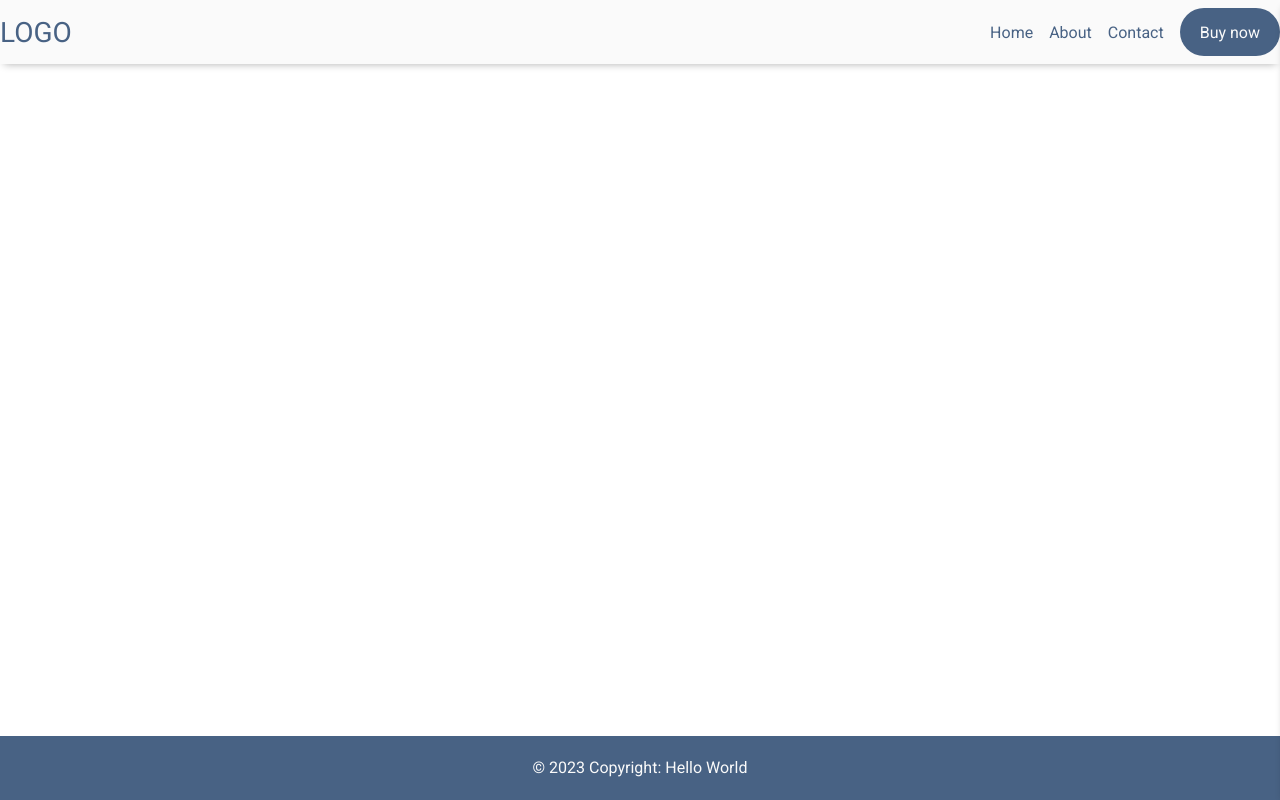
After one commit to GustavoDias7/netdelivery, a Django app: template src/templates/bases/base.html in a window 1280 px wide. The commit adds this page. Run offline with Django 5.2, Linux system fonts and the light colour scheme; the template is opened without the code that fills it, so the values that code supplies are empty; style sheets or scripts are compiled from the project's sources; some web fonts are replaced.

Commit message:
Add html templates

```diff
--- /dev/null
+++ b/src/templates/bases/base.html
@@ -0,0 +1,32 @@
+{% load static %}
+
+<!DOCTYPE html>
+<html lang="en">
+<head>
+    <meta charset="UTF-8">
+    <meta name="viewport" content="width=device-width, initial-scale=1.0">
+    <link rel="shortcut icon" href="{% static 'img/favicon.ico' %}">
+    <title>
+        Delivery | {% block title %}Default title{% endblock %}
+    </title>
+    {% block css %}
+        <link href="{% static 'css/pages/main.css' %}?{% now "U" %}" rel="stylesheet">
+    {% endblock %}
+</head>
+<body>
+    <div class="app{% block app_section %}{% endblock %}" id="app">
+        {% include "layouts/header/secondary.html" %}
+        {% include "layouts/menu.html" %}
+
+        {% block content %}{% endblock %}
+
+        {% include "layouts/footer.html" %}
+
+        {% include "components/modals/logout.html" %}
+        {% block modals %}{% endblock %}
+    </div>
+    {% block js %}
+        <script src="{% static "js/pages/main.js" %}?{% now "U" %}"></script>
+    {% endblock %}
+</body>
+</html>
--- /dev/null
+++ b/src/templates/components/modals/logout.html
@@ -0,0 +1,10 @@
+<div class="modal primary" :class="{active: modal.logout}">
+  <div class="modal-content">
+    <button class="close" @click="closeLogout"></button>
+    <div>
+      <h2>Sair</h2>
+      <p>Você deseja sair da sua conta?</p>
+      <a href="/logout" class="gn-button pm-button center">Confirmar</a>
+    </div>
+  </div>
+</div>
--- /dev/null
+++ b/src/templates/layouts/footer.html
@@ -0,0 +1,5 @@
+<footer class="footer">
+  <div class="container">
+    <p>© 2023 Copyright: Hello World</p>
+  </div>
+</footer>
--- /dev/null
+++ b/src/templates/layouts/header/primary.html
@@ -0,0 +1,5 @@
+<header class="header primary">
+  <div class="container">
+    <a class="logo" href="/">LOGO</a>
+  </div>
+</header>
--- /dev/null
+++ b/src/templates/layouts/header/secondary.html
@@ -0,0 +1,14 @@
+<header class="header secondary">
+  <div class="container">
+    <div class="left"><a class="logo" href="/">LOGO</a></div>
+    <div class="right">
+      <nav>
+        <a class="link" href="/">Home</a>
+        <a class="link" href="/">About</a>
+        <a class="link" href="/">Contact</a>
+        <a class="gn-button pm-button" href="/">Buy now</a>
+      </nav>
+      <button class="menu-button" @click="openModal('menu')">Open menu</button>
+    </div>
+  </div>
+</header>
--- /dev/null
+++ b/src/templates/layouts/menu.html
@@ -0,0 +1,9 @@
+<aside class="menu" :class="{active: modal.menu}">
+  <button class="menu-button" @click="closeModal('menu')">Close menu</button>
+  <nav>
+    <a class="link" href="/">Home</a>
+    <a class="link" href="/">About</a>
+    <a class="link" href="/">Contact</a>
+    <a class="gn-button pm-button" href="/">Buy now</a>
+  </nav>
+</aside>
```
Also changed, not shown: src/templates/pages/main.html (+11 -24 lines).
